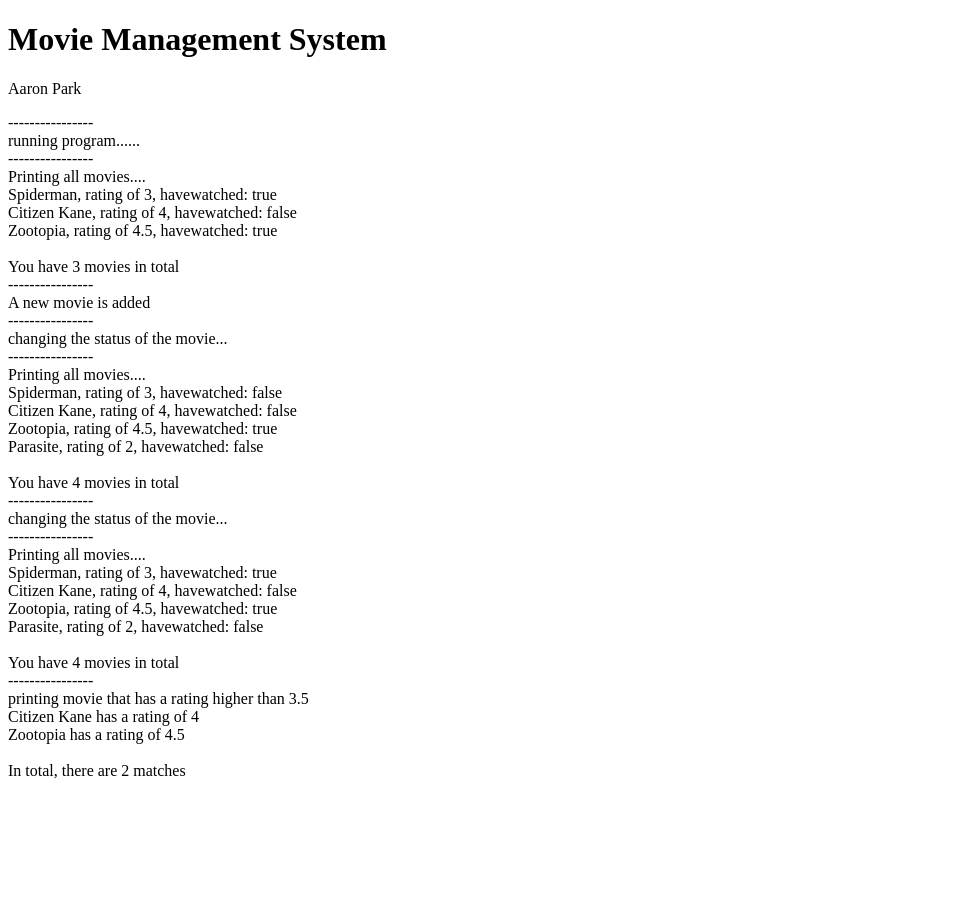
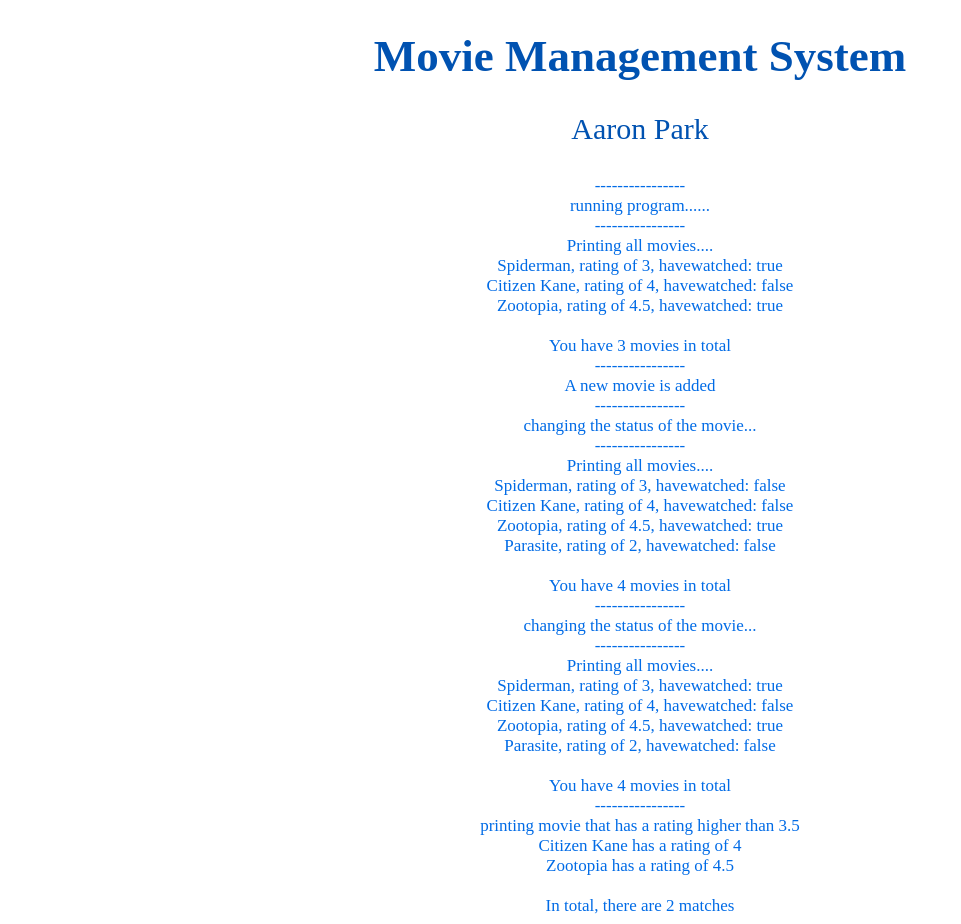
Before and after one commit to apark45654/2700Assignment3, a plain HTML site: page index.html in a window 1280 px wide. Shown: the whole page, without its empty margins (0-961 px from the left). Before the commit the page ends 800 px from the top, so only its background shows below. Drawn offline with Linux system fonts and the light colour scheme.

Commit message:
update html

```diff
--- a/index.html
+++ b/index.html
@@ -7,9 +7,15 @@
 </head>
 
 <body>
-    <h1>Movie Management System</h1>
-    <p>Aaron Park</p>
+    <h1 style="color:rgb(0, 82, 177);font-size:45px;">Movie Management System</h1>
+    <p style="color:rgb(0, 82, 177);font-size:30px;">Aaron Park</p>
     <div id="result"></div>
     <script src="script.js"> </script>
+    <style>
+        body {text-align: center;}
+        body {font-size: 17px;}
+        body {color:rgb(0, 107, 230);}
+    </style>
+
 </body>
 </html>
```
